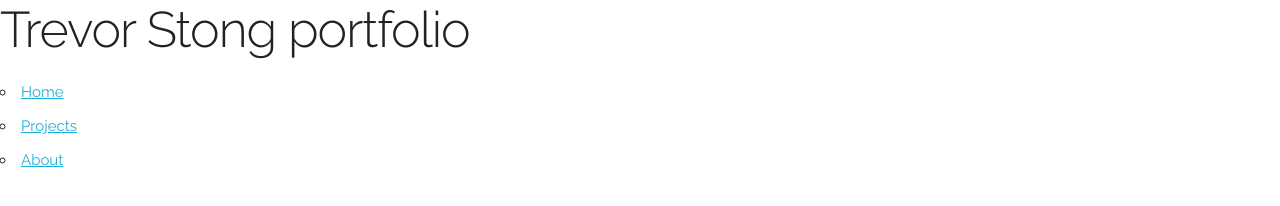
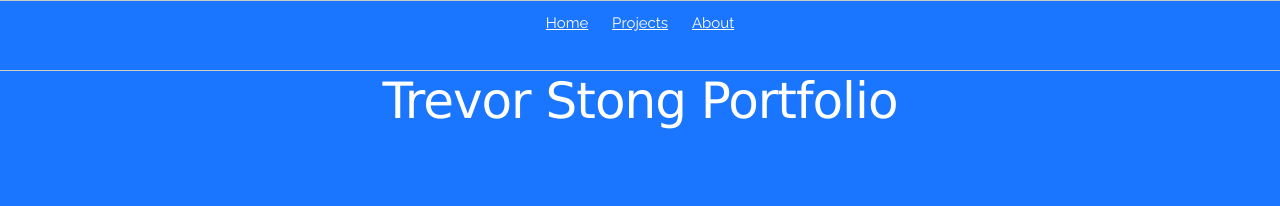
Before and after one commit to Trevor1994/Portfolio, a plain HTML site: page index.html in a window 1280 px wide. Drawn offline with Linux system fonts and the light colour scheme.

Commit message:
Changed the styling on the nav bar as well as the body of the html pages.

```diff
--- a/css/main.scss
+++ b/css/main.scss
@@ -0,0 +1,40 @@
+$background: #1a75ff;
+$mainfont: 'sans-serif', 'verdana';
+$titleColour: #ffffff;
+$navcolour: #ffffff;
+
+body {
+    margin: 0;
+    padding: 0;
+    background-color: $background;
+}
+
+nav {
+    border: 1px solid #ccc;
+    border-width: 1px 0;
+    list-style: none;
+    margin: 0;
+    padding: 0;
+    text-align: center;
+
+    .nav ul {
+        list-style: none;
+    }
+
+    .nav li {
+        display: inline;
+    }
+
+    .nav a {
+        display: inline-block;
+        padding: 10px;
+        color: $navcolour;
+    }
+}
+
+h1 {
+    font-family: $mainfont;
+    font-size: 50px;
+    color: $titleColour;
+    text-align: center;
+}
--- a/index.html
+++ b/index.html
@@ -1,5 +1,6 @@
 <!DOCTYPE html>
 <html lang="en">
+
 <head>
 
     <!-- Basic Page Needs
@@ -21,22 +22,23 @@
   –––––––––––––––––––––––––––––––––––––––––––––––––– -->
     <link rel="stylesheet" href="css/normalize.css">
     <link rel="stylesheet" href="css/skeleton.css">
+    <link rel="stylesheet" href="css/main.css">
 
 </head>
+
 <body>
     <!-- Primary Page Layout
   –––––––––––––––––––––––––––––––––––––––––––––––––– -->
     <header role="banner">
-    <h1>Trevor Stong portfolio</h1>
     </header>
 
     <!-- Navigation
   –––––––––––––––––––––––––––––––––––––––––––––––––– -->
     <nav role="navigation">
-    <ul>
-  <li><a href="#home">Home</a></li>
-  <li><a href="#news">Projects</a></li>
-  <li><a href="#about">About</a></li>
+        <ul class="nav">
+            <li><a href="#">Home</a></li>
+            <li><a href="#">Projects</a></li>
+            <li><a href="#">About</a></li>
         </ul>
     </nav>
 
@@ -44,7 +46,7 @@
   –––––––––––––––––––––––––––––––––––––––––––––––––– -->
 
     <main id="content" class="group" role="main">
-
+        <h1>Trevor Stong Portfolio</h1>
     </main>
 
     <!-- Footer
@@ -56,4 +58,5 @@
     <!-- End Document
   –––––––––––––––––––––––––––––––––––––––––––––––––– -->
 </body>
+
 </html>
```
Also changed, not shown: about.html (+62 -0 lines), projects.html (+62 -0 lines), css/main.css, 1 other file. Lines whose indentation alone changed are shown as unchanged.
